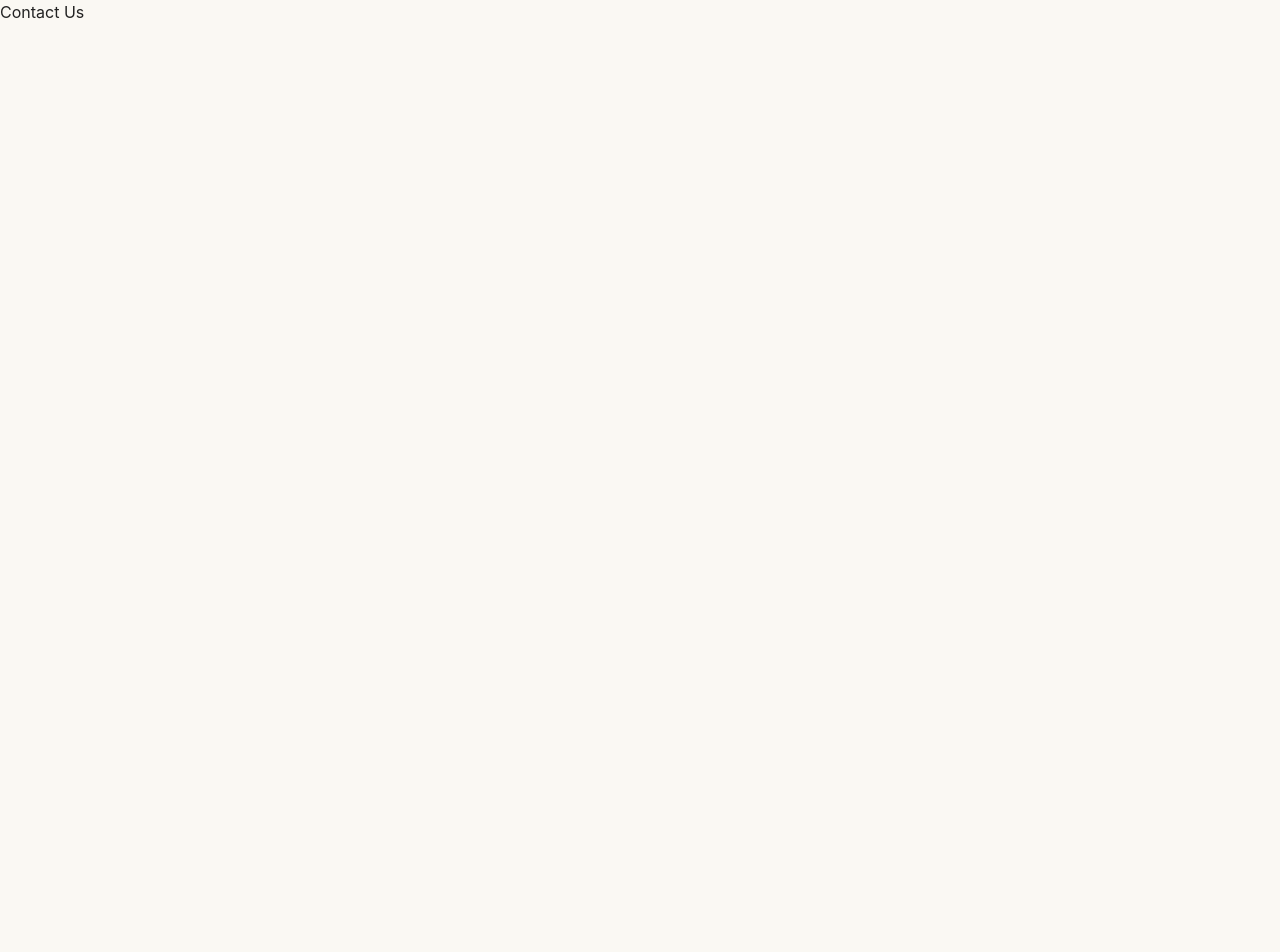
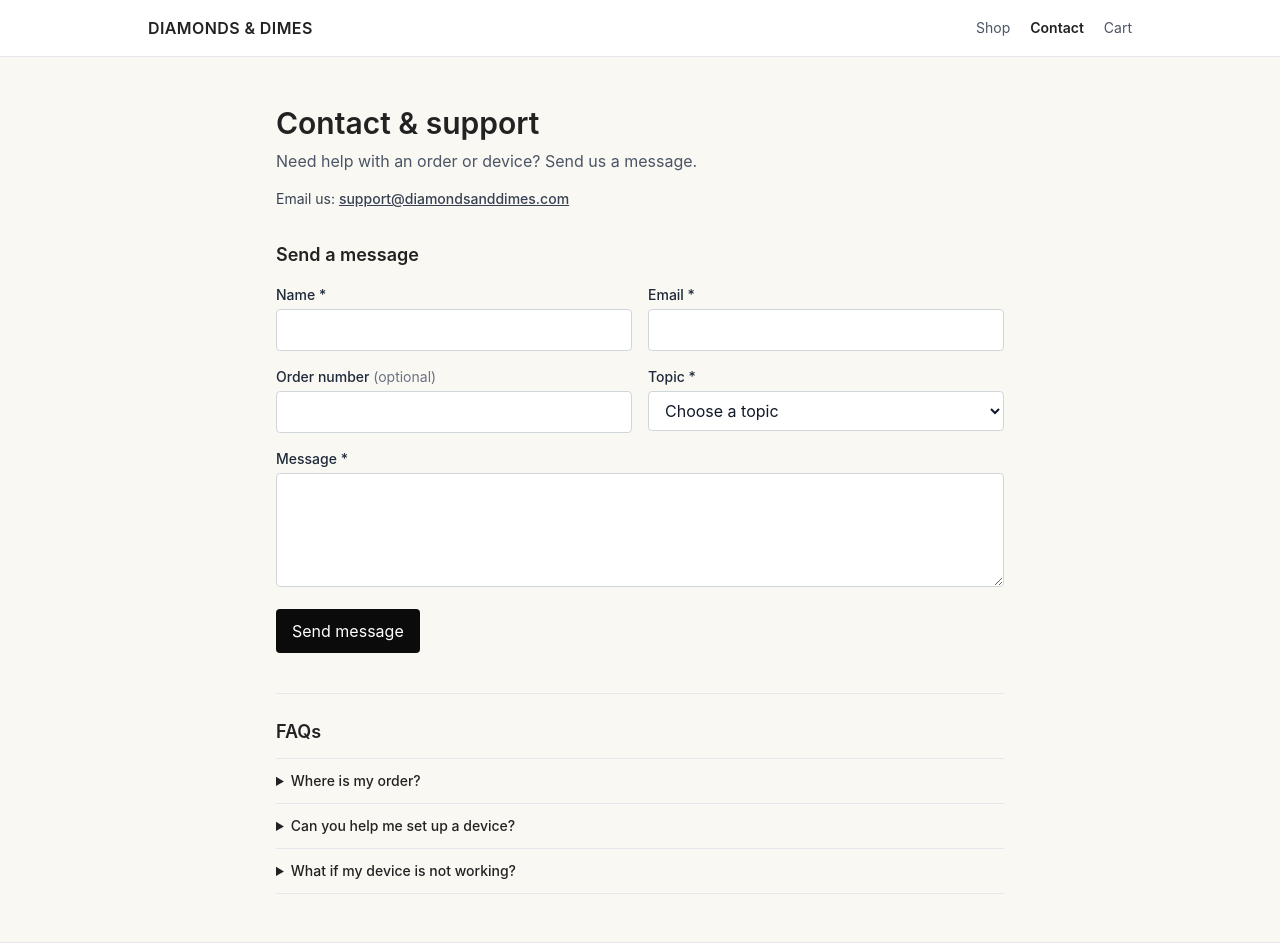
Before and after one commit to ATHWAMMAK/Local-Ecom, a React (Vite) app in the folder Diamonds-and-Dimes/: page /contact in a window 1280 px wide. Shown: the top 952 px of the page. Before the commit the page ends 800 px from the top, so only its background shows below. Built offline with nearby package versions, Linux system fonts and the light colour scheme.

Commit message:
Restore electronics contact support

```diff
--- a/Diamonds-and-Dimes/index.html
+++ b/Diamonds-and-Dimes/index.html
@@ -4,7 +4,7 @@
     <meta charset="UTF-8" />
     <link rel="icon" type="image/svg+xml" href="/favicon.svg" />
     <meta name="viewport" content="width=device-width, initial-scale=1.0" />
-    <title>Diamonds and Dimes | Luxury in Every Choice</title>
+    <title>Diamonds and Dimes | Electronics for Everyday</title>
   </head>
   <body>
     <div id="root"></div>
--- a/Diamonds-and-Dimes/src/App.jsx
+++ b/Diamonds-and-Dimes/src/App.jsx
@@ -9,11 +9,16 @@ import Account from './pages/Account'
 import Wishlist from './pages/Wishlist'
 import OrderDetails from './pages/OrderDetails'
 import Contact from './pages/Contact'
+import ContactSupport from './pages/ContactSupport'
+import Footer from './components/Footer'
+import Navbar from './components/Navbar'
 
 function App() {
   return (
     <BrowserRouter>
-      <main className="min-h-screen bg-brand-ivory text-brand-charcoal">
+      <div className="flex min-h-screen flex-col bg-brand-ivory text-brand-charcoal">
+        <Navbar />
+        <main className="flex-1">
           <Routes>
             <Route path="/" element={<Home />} />
             <Route path="/shop" element={<Shop />} />
@@ -24,8 +29,11 @@ function App() {
             <Route path="/wishlist" element={<Wishlist />} />
             <Route path="/orders/:id" element={<OrderDetails />} />
             <Route path="/contact" element={<Contact />} />
+            <Route path="/support" element={<ContactSupport />} />
           </Routes>
         </main>
+        <Footer />
+      </div>
     </BrowserRouter>
   )
 }
--- /dev/null
+++ b/Diamonds-and-Dimes/src/components/Footer.jsx
@@ -0,0 +1,17 @@
+import { Link } from 'react-router-dom'
+
+export default function Footer() {
+  return (
+    <footer className="border-t border-gray-200 bg-white">
+      <div className="mx-auto flex max-w-5xl flex-col gap-3 px-5 py-5 text-sm text-gray-600 sm:flex-row sm:items-center sm:justify-between">
+        <Link to="/" className="font-semibold tracking-wide text-brand-charcoal">DIAMONDS &amp; DIMES</Link>
+        <nav className="flex gap-5" aria-label="Footer navigation">
+          <Link className="hover:text-brand-charcoal" to="/shop">Shop</Link>
+          <Link className="hover:text-brand-charcoal" to="/contact">Contact</Link>
+          <Link className="hover:text-brand-charcoal" to="/support">Support</Link>
+        </nav>
+        <p>© {new Date().getFullYear()} Diamonds and Dimes</p>
+      </div>
+    </footer>
+  )
+}
--- /dev/null
+++ b/Diamonds-and-Dimes/src/components/Navbar.jsx
@@ -0,0 +1,19 @@
+import { Link, NavLink } from 'react-router-dom'
+
+const navLinkClass = ({ isActive }) =>
+  `text-sm hover:text-brand-gold ${isActive ? 'font-semibold text-brand-charcoal' : 'text-gray-600'}`
+
+export default function Navbar() {
+  return (
+    <header className="border-b border-gray-200 bg-white">
+      <nav className="mx-auto flex max-w-5xl items-center justify-between px-5 py-4" aria-label="Main navigation">
+        <Link to="/" className="font-semibold tracking-wide text-brand-charcoal">DIAMONDS &amp; DIMES</Link>
+        <div className="flex items-center gap-5">
+          <NavLink className={navLinkClass} to="/shop">Shop</NavLink>
+          <NavLink className={navLinkClass} to="/contact">Contact</NavLink>
+          <NavLink className={navLinkClass} to="/cart">Cart</NavLink>
+        </div>
+      </nav>
+    </header>
+  )
+}
--- a/Diamonds-and-Dimes/src/pages/Contact.jsx
+++ b/Diamonds-and-Dimes/src/pages/Contact.jsx
@@ -1,3 +1,5 @@
+import ContactSupport from './ContactSupport'
+
 export default function Contact() {
-  return <h1>Contact Us</h1>
+  return <ContactSupport />
 }
--- /dev/null
+++ b/Diamonds-and-Dimes/src/pages/ContactSupport.jsx
@@ -0,0 +1,120 @@
+import { useState } from 'react'
+
+const initialForm = { name: '', email: '', orderNumber: '', topic: '', message: '' }
+const topics = ['Order status', 'Shipping & delivery', 'Returns & exchanges', 'Setup & compatibility', 'Warranty & repairs', 'Something else']
+const faqs = [
+  ['Where is my order?', 'Use your tracking link or email us with your order number.'],
+  ['Can you help me set up a device?', 'Yes. Tell us the product name and the device you are pairing it with.'],
+  ['What if my device is not working?', 'Restart it and check the power and updates. If it still has a problem, send us the model and order number.'],
+]
+
+function validateForm(form) {
+  const errors = {}
+  if (!form.name.trim()) errors.name = 'Enter your name.'
+  if (!/^[^\s@]+@[^\s@]+\.[^\s@]+$/.test(form.email.trim())) errors.email = 'Enter a valid email address.'
+  if (!form.topic) errors.topic = 'Choose a topic.'
+  if (form.message.trim().length < 10) errors.message = 'Please enter at least 10 characters.'
+  return errors
+}
+
+export default function ContactSupport() {
+  const [form, setForm] = useState(initialForm)
+  const [errors, setErrors] = useState({})
+  const [submittedName, setSubmittedName] = useState('')
+
+  function updateField(event) {
+    const { name, value } = event.target
+    setForm((current) => ({ ...current, [name]: value }))
+    setErrors((current) => ({ ...current, [name]: '' }))
+  }
+
+  function handleSubmit(event) {
+    event.preventDefault()
+    const nextErrors = validateForm(form)
+    setErrors(nextErrors)
+
+    if (Object.keys(nextErrors).length > 0) {
+      setSubmittedName('')
+      return
+    }
+
+    setSubmittedName(form.name.trim())
+    setForm(initialForm)
+  }
+
+  const fieldClass = 'mt-1 w-full rounded border border-gray-300 bg-white px-3 py-2 text-sm text-gray-900 focus:border-brand-gold focus:outline-none focus:ring-2 focus:ring-brand-gold/20'
+  const labelClass = 'block text-sm font-medium text-gray-800'
+
+  return (
+    <div className="bg-brand-ivory text-brand-charcoal">
+      <main className="mx-auto max-w-3xl px-5 py-8 sm:py-12">
+        <h1 className="text-3xl font-semibold">Contact &amp; support</h1>
+        <p className="mt-2 text-gray-600">Need help with an order or device? Send us a message.</p>
+        <p className="mt-4 text-sm text-gray-700">
+          Email us: <a className="font-medium underline" href="mailto:support@diamondsanddimes.com">support@diamondsanddimes.com</a>
+        </p>
+
+        <section className="mt-8" aria-labelledby="contact-form-heading">
+          <h2 id="contact-form-heading" className="text-lg font-semibold">Send a message</h2>
+          <form className="mt-4 space-y-4" onSubmit={handleSubmit} noValidate>
+            {submittedName && (
+              <div className="rounded border border-green-200 bg-green-50 p-3 text-sm text-green-900" role="status" aria-live="polite">
+                <strong>Thanks, {submittedName}.</strong> This demo form is not connected to an inbox yet. Please email us directly.
+              </div>
+            )}
+
+            <div className="grid gap-4 sm:grid-cols-2">
+              <div>
+                <label className={labelClass} htmlFor="support-name">Name *</label>
+                <input className={fieldClass} id="support-name" name="name" autoComplete="name" value={form.name} onChange={updateField} aria-invalid={Boolean(errors.name)} aria-describedby={errors.name ? 'support-name-error' : undefined} />
+                {errors.name && <p className="mt-1 text-xs text-red-700" id="support-name-error">{errors.name}</p>}
+              </div>
+              <div>
+                <label className={labelClass} htmlFor="support-email">Email *</label>
+                <input className={fieldClass} id="support-email" name="email" type="email" autoComplete="email" value={form.email} onChange={updateField} aria-invalid={Boolean(errors.email)} aria-describedby={errors.email ? 'support-email-error' : undefined} />
+                {errors.email && <p className="mt-1 text-xs text-red-700" id="support-email-error">{errors.email}</p>}
+              </div>
+            </div>
+
+            <div className="grid gap-4 sm:grid-cols-2">
+              <div>
+                <label className={labelClass} htmlFor="support-order">Order number <span className="font-normal text-gray-500">(optional)</span></label>
+                <input className={fieldClass} id="support-order" name="orderNumber" value={form.orderNumber} onChange={updateField} />
+              </div>
+              <div>
+                <label className={labelClass} htmlFor="support-topic">Topic *</label>
+                <select className={fieldClass} id="support-topic" name="topic" value={form.topic} onChange={updateField} aria-invalid={Boolean(errors.topic)} aria-describedby={errors.topic ? 'support-topic-error' : undefined}>
+                  <option value="">Choose a topic</option>
+                  {topics.map((topic) => <option key={topic} value={topic}>{topic}</option>)}
+                </select>
+                {errors.topic && <p className="mt-1 text-xs text-red-700" id="support-topic-error">{errors.topic}</p>}
+              </div>
+            </div>
+
+            <div>
+              <label className={labelClass} htmlFor="support-message">Message *</label>
+              <textarea className={fieldClass} id="support-message" name="message" rows="4" maxLength="1200" value={form.message} onChange={updateField} aria-invalid={Boolean(errors.message)} aria-describedby={errors.message ? 'support-message-error' : undefined} />
+              {errors.message && <p className="mt-1 text-xs text-red-700" id="support-message-error">{errors.message}</p>}
+            </div>
+
+            <button className="rounded bg-brand-black px-4 py-2.5 text-sm font-medium text-white hover:bg-brand-charcoal focus-visible:outline-none focus-visible:ring-2 focus-visible:ring-brand-gold focus-visible:ring-offset-2" type="submit">
+              Send message
+            </button>
+          </form>
+        </section>
+
+        <section className="mt-10 border-t border-gray-200 pt-6" aria-labelledby="faq-heading">
+          <h2 id="faq-heading" className="text-lg font-semibold">FAQs</h2>
+          <div className="mt-3 divide-y divide-gray-200 border-y border-gray-200">
+            {faqs.map(([question, answer]) => (
+              <details className="py-3" key={question}>
+                <summary className="cursor-pointer text-sm font-medium">{question}</summary>
+                <p className="mt-2 text-sm leading-6 text-gray-600">{answer}</p>
+              </details>
+            ))}
+          </div>
+        </section>
+      </main>
+    </div>
+  )
+}
```
Lines whose indentation alone changed are shown as unchanged.
